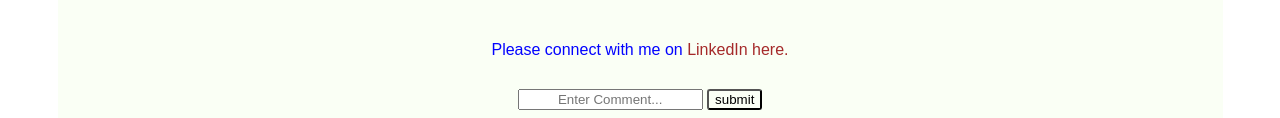
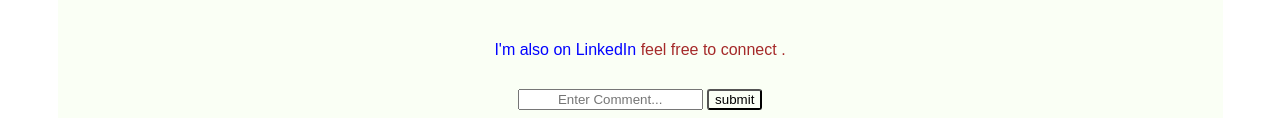
Before and after one commit to Collinsdaberechukwu/personal-website, a plain HTML site: page index.html in a window 1280 px wide. Shown: the part 436-554 px from the top of the page. Drawn offline with Linux system fonts and the light colour scheme.

Commit message:
Update index.html

```diff
--- a/index.html
+++ b/index.html
@@ -28,8 +28,8 @@
         </section>
         <section class="contact">
             <div>
-                <p class="link" >Please connect with me on
-                    <a href="http://www.linkedin.com/in/collinsdaberechukwu"target="_blank">LinkedIn here.</a>
+                <p class="link" >I'm also on LinkedIn
+                    <a href="http://www.linkedin.com/in/collinsdaberechukwu"target="_blank"> feel free to connect .</a>
                 </p>
            </div>
            <div class="form">
```
